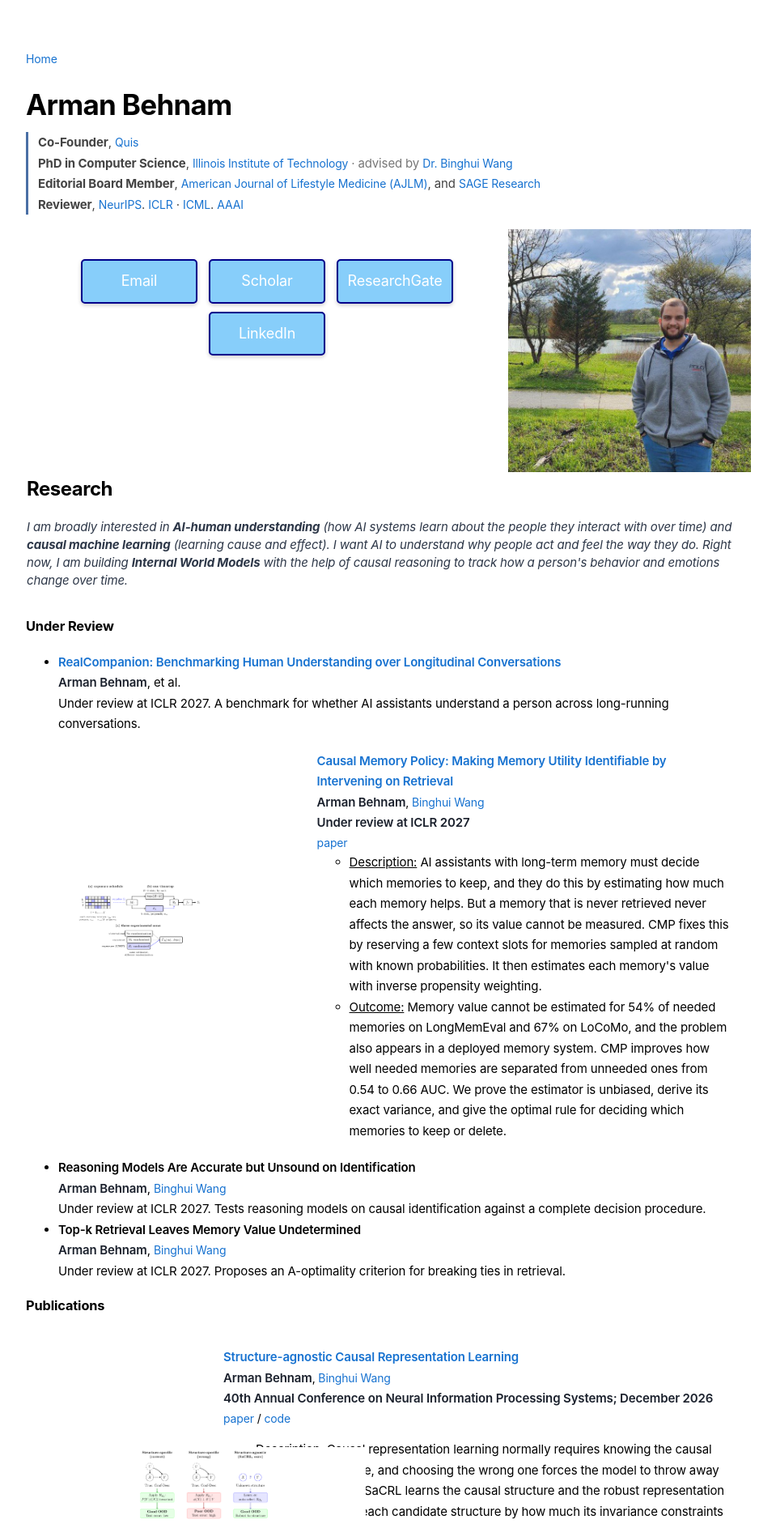
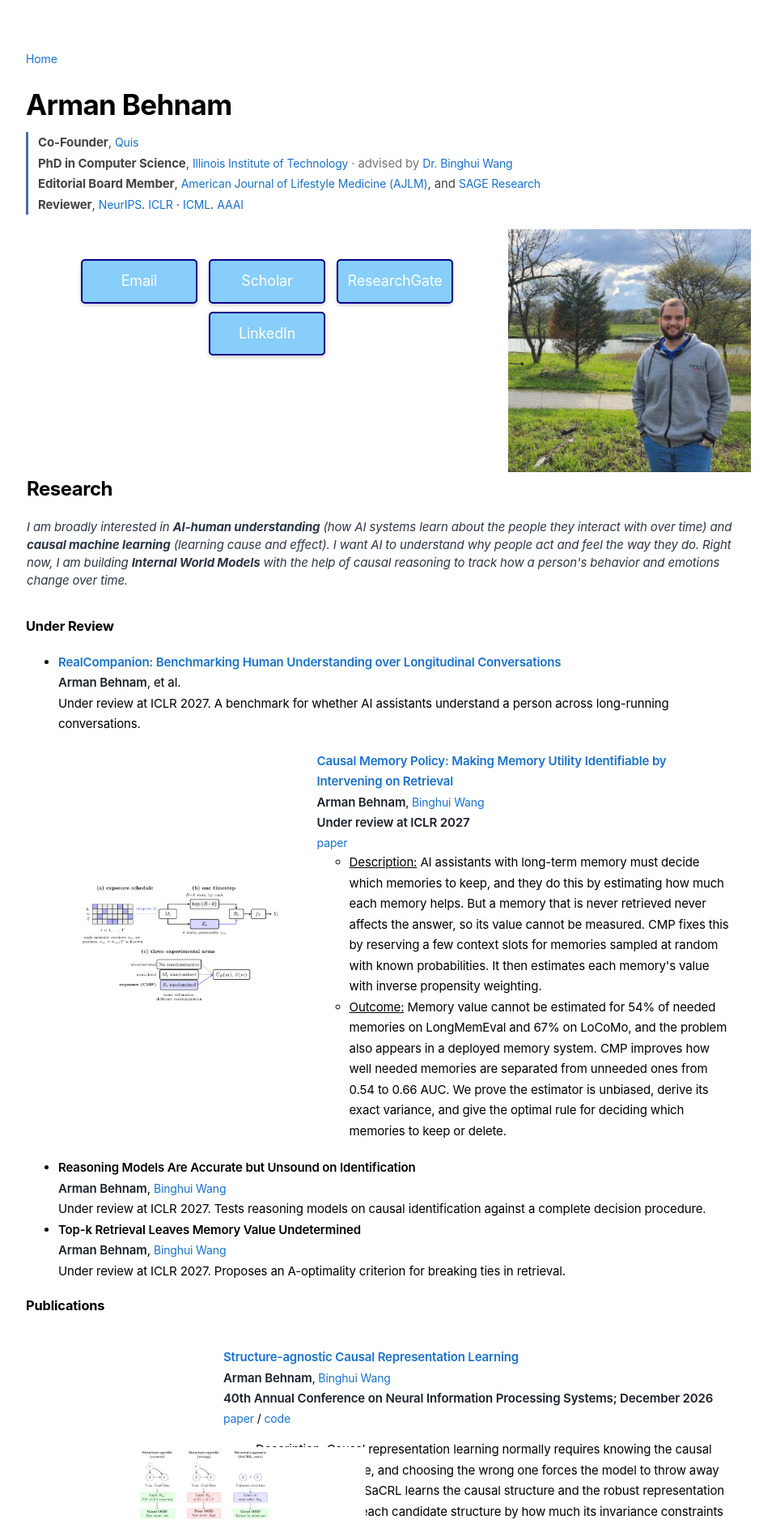
Before and after one commit to ArmanBehnam/ArmanBehnam.github.io, a Jekyll site: the page built from index.html, in a window 1280 px wide. Shown: the top 1882 px of the page at 81% size, without its empty margins (160-1119 px from the left). Built offline with Jekyll 4.4.1, drawn with Linux system fonts in a browser that asks for light colours.

```diff
--- a/index.html
+++ b/index.html
@@ -102,7 +102,7 @@ Right now, I am building <b>Internal World Models</b> with the help of causal re
   <table style="width:100%;border:0px;border-spacing:0px;border-collapse:separate;margin-right:auto;margin-left:auto;"><tbody>
   <tr>
         <td style="padding:20px;width:35%;vertical-align:middle">
-      <div class="one">
+            <div class="one" style="width:100%; height:auto;">
     <img src='images/cmp.png' style="width:100%; height:auto;">
       </div>
     </td>
```
